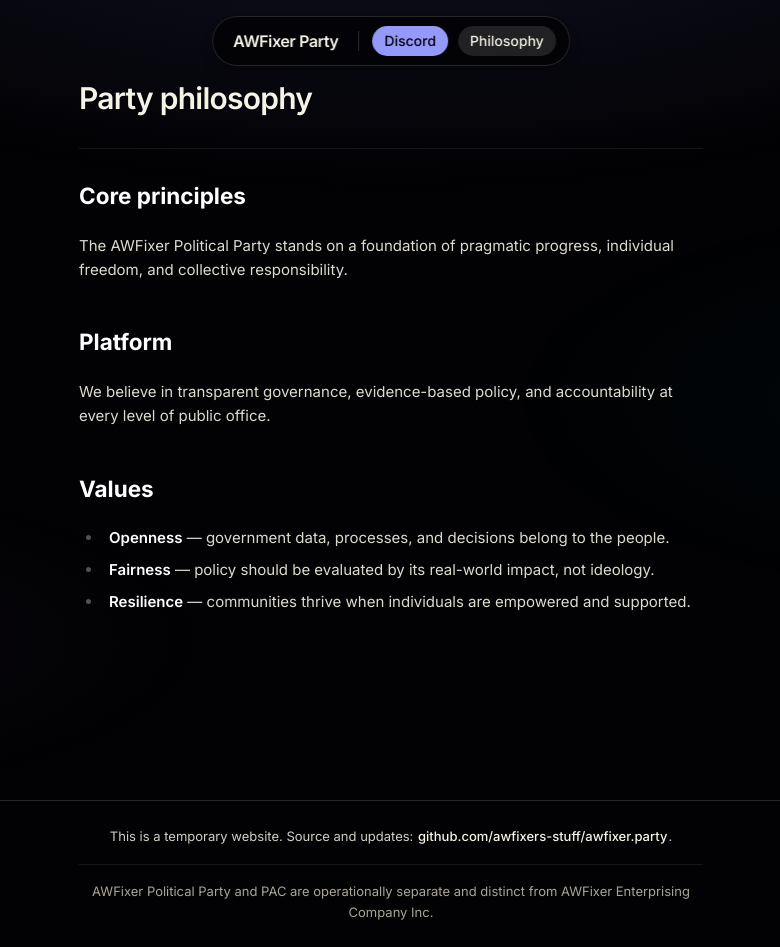
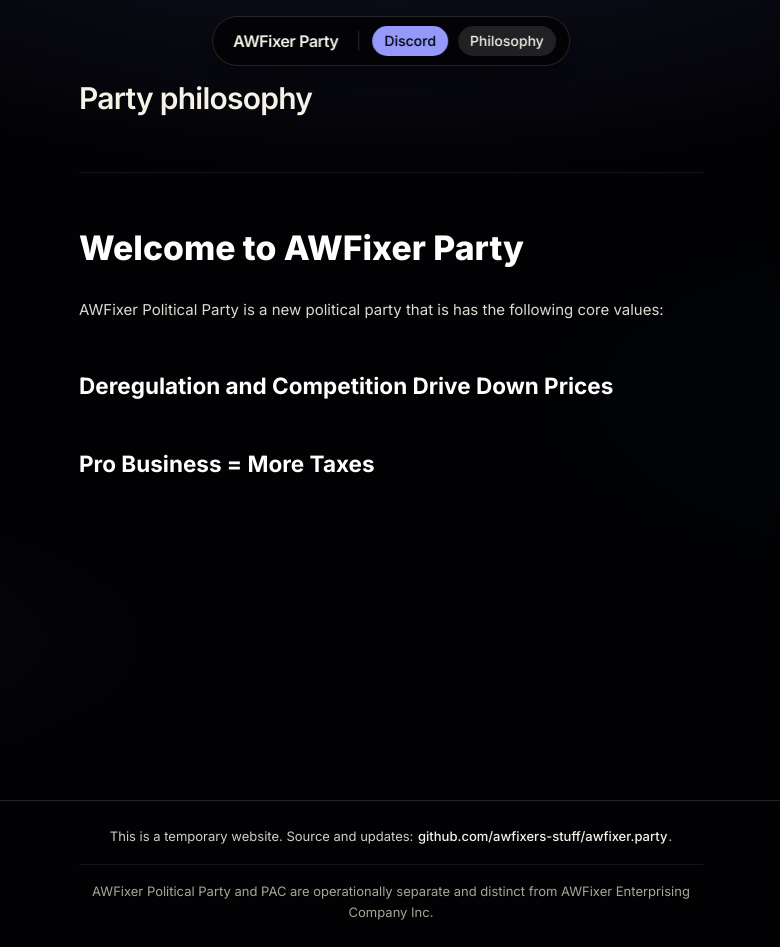
Before and after one commit to awfixers-stuff/tmp.awfixer.party, a Next.js app: page /philosophy in a window 1280 px wide. Shown: the whole page, without its empty margins (249-1029 px from the left). Built offline with nearby package versions, Linux system fonts and the light colour scheme.

Commit message:
feat: update awfixer.party

```diff
--- a/app/philosophy/page.tsx
+++ b/app/philosophy/page.tsx
@@ -11,14 +11,14 @@
 
 export default function PhilosophyPage() {
   return (
-    <main className="mx-auto flex w-full max-w-2xl flex-1 flex-col gap-8 px-4 pb-16 sm:px-6 sm:pb-20">
-      <header className="space-y-2">
+    <main className="mx-auto flex w-full max-w-2xl flex-1 flex-col gap-12 px-4 pb-16 sm:gap-14 sm:px-6 sm:pb-20">
+      <header className="space-y-3">
         <h1 className="font-heading text-2xl font-semibold tracking-tight sm:text-3xl">
           Party philosophy
         </h1>
       </header>
       <Separator className="bg-border/60" />
-      <div className="prose prose-neutral dark:prose-invert max-w-none text-[0.9375rem] leading-relaxed text-foreground/90">
+      <div className="prose prose-neutral dark:prose-invert max-w-none text-[0.9375rem] leading-relaxed text-foreground/90 prose-headings:scroll-mt-24 prose-h1:mb-8 prose-h1:mt-0 prose-h2:mb-5 prose-h2:mt-12 prose-p:mb-6 prose-p:mt-0 prose-ul:my-6 prose-ol:my-6 prose-li:my-2">
         <PhilosophyContent />
       </div>
     </main>
--- a/app/philosophy/philosophy.mdx
+++ b/app/philosophy/philosophy.mdx
@@ -1,13 +1,8 @@
-## Core principles
+# Welcome to AWFixer Party
 
-The AWFixer Political Party stands on a foundation of pragmatic progress, individual freedom, and collective responsibility.
+AWFixer Political Party is a new political party that is has the following core values:
 
-## Platform
+## Deregulation and Competition Drive Down Prices
 
-We believe in transparent governance, evidence-based policy, and accountability at every level of public office.
 
-## Values
-
-- **Openness** — government data, processes, and decisions belong to the people.
-- **Fairness** — policy should be evaluated by its real-world impact, not ideology.
-- **Resilience** — communities thrive when individuals are empowered and supported.
+## Pro Business = More Taxes
```
